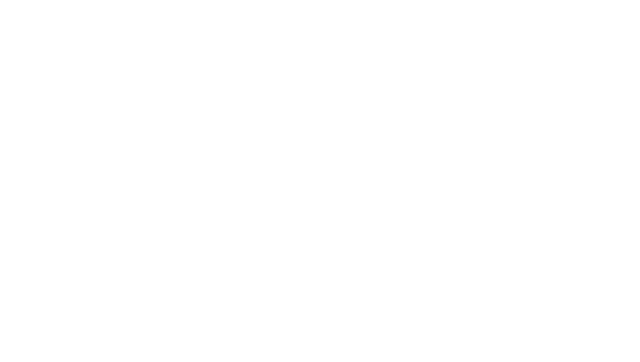
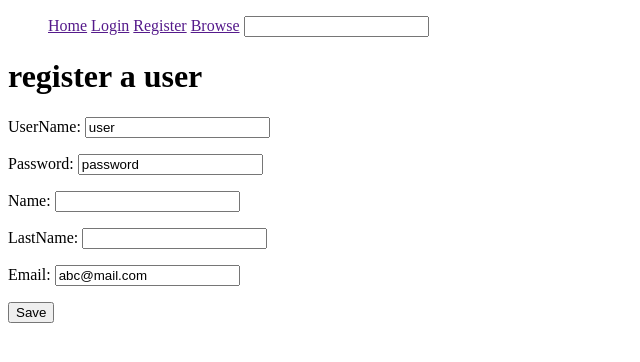
Before and after one commit to Jens-Walstedt/ImageSharingProject, a Django app: page /register/ in a window 1280 px wide. Before the commit the part shown is empty. Shown: the top 362 px of the page, without its empty margins (0-640 px from the left). Run offline with Django 3.2, Linux system fonts and the light colour scheme; parts of the project's set-up code (start-up, migrations or seed data) failed here and were passed over.

Commit message:
added working register site

```diff
--- a/Templates/base.html
+++ b/Templates/base.html
@@ -4,20 +4,24 @@
 <head>
     <meta charset="UTF-8">
     <meta http-equiv="X-UA-Compatible" content="IE=edge">
-    <meta name="viewport" content="width=device-width, initial-scale=1.0">
-    <title>Image Sharing</title>
+    <meta name="viewport" content="width=device-width, initial-scale=1.0"> {% block title %}
+    <title>Image Sharing</title>{% endblock %}
 </head>
 
 <body>
+    {% block navbar%}
     <nav>
         <ul>
-            <a href="views.py">Home</a>
+            <a href="">Home</a>
             <a href="">Login</a>
             <a href="">Register</a>
             <a href="">Browse</a>
+            <input type="search" title="Search"></input>
         </ul>
-        <input type="search"></input>
+
     </nav>
+    {% endblock %} {% block content%}
+    <p>This is content</p> {% endblock%}
 </body>
 
 </html>
--- /dev/null
+++ b/Templates/register.html
@@ -0,0 +1,17 @@
+{% extends "base.html" %}
+
+{% block content %}
+
+<h1>register a user</h1>
+
+<form method="POST" >
+
+    {% csrf_token %}
+
+    {{ form.as_p }}
+
+    <input type="submit" value="Save">
+</form>
+
+
+{% endblock %}
--- a/registration/forms.py
+++ b/registration/forms.py
@@ -1,16 +1,8 @@
-# from django import forms
-# from .models import User
+from django import forms
+from .models import User
 
 
-# class UserForm(forms.ModelForm):
-#     summary = forms.CharField(label="", required=True,
-#                               widget=forms.TextInput(
-#                                   attrs={
-#                                       "placeholder": "Your summary",
-#                                       "class": "your-class",
-#                                   }
-#                               ))
-
-#     class Meta:
-#         model = User
-#         fields = ["name", "lastname", "email"]
+class UserForm(forms.ModelForm):
+    class Meta:
+        model = User
+        fields = ["UserName", "Password", "Name", "LastName", "Email"]
--- a/registration/models.py
+++ b/registration/models.py
@@ -3,11 +3,11 @@ from django.db import models
 
 
 class User(models.Model):
-    userName = models.CharField(max_length=20, default="user")
-    password = models.CharField(max_length=50, default="password")
-    name = models.CharField(max_length=50)
-    lastName = models.CharField(max_length=50)
-    email = models.CharField(max_length=50, default="abc@mail.com")
+    UserName = models.CharField(max_length=20, default="user")
+    Password = models.CharField(max_length=50, default="password")
+    Name = models.CharField(max_length=50)
+    LastName = models.CharField(max_length=50)
+    Email = models.CharField(max_length=50, default="abc@mail.com")
 
     def __str__(self):
-        return self.userName
+        return self.UserName
--- a/registration/views.py
+++ b/registration/views.py
@@ -1,13 +1,25 @@
 from django.shortcuts import render, redirect, get_object_or_404
 from django.http import HttpResponse
 from .models import User
-#from .forms import UserForm
+from .forms import UserForm
 # Create your views here.
 
 
-def register_user_view(request):
+def show_user_view(request):
     users = User.objects.all()
     return HttpResponse(users)
+
+def register_user_view(request):
+    if request.method == "POST":
+        form = UserForm(request.POST)
+        if form.is_valid():
+            form.save()
+            return redirect("/register/showusers")
+        else:
+            return render(request, "register.html", {"form": form})
+    else:
+        form = UserForm()
+    return render(request, "register.html", {"form": form})
 
 # def product_details_view(request, id):
 #     product = get_object_or_404(Product, pk=id)
```
Also changed, not shown: db.sqlite3, registration/migrations/0003_auto_20210412_1800.py (added).
